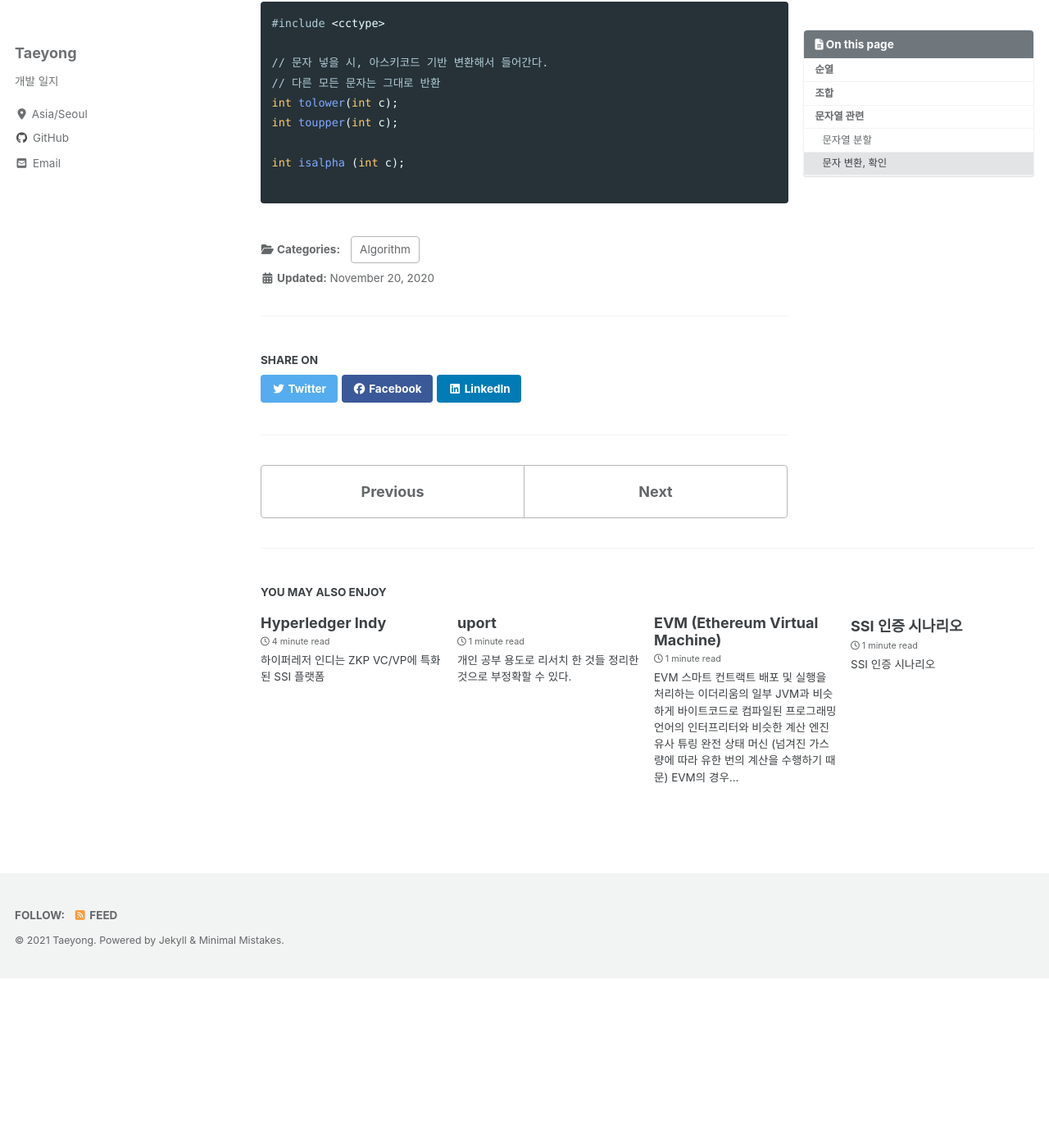
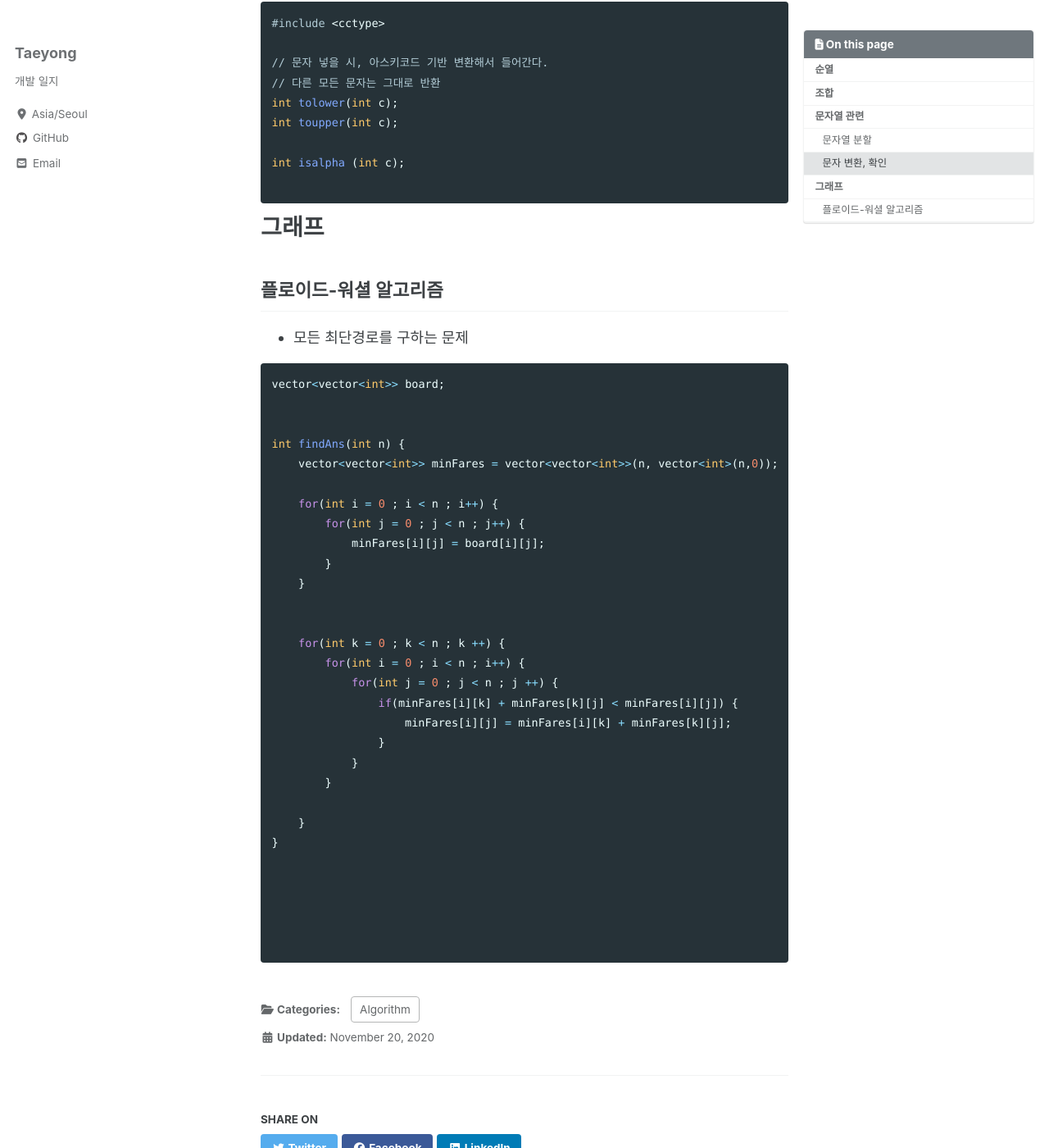
Before and after one commit to TaeYongHwang/TaeYongHwang.github.io, a Jekyll site: the page built from _posts/algorithm/2020-11-20-requently-used.md, in a window 1280 px wide and 1400 px high, scrolled down 1406 px. Shown: the whole window at 82% size. Built offline with Jekyll 4.4.1, drawn with Linux system fonts in a browser that asks for light colours; cached includes are drawn as plain includes; nearby versions of some CDN libraries; before the commit the page ends 2599 px from its top, so only the background shows below that; some of the changed text lies outside the part shown.

Commit message:
플로이드 워셜

````diff
--- a/_posts/algorithm/2020-11-20-requently-used.md
+++ b/_posts/algorithm/2020-11-20-requently-used.md
@@ -7,6 +7,7 @@ categories: Algorithm
 ---
 
 # 순열
+
 - nCk를 구할 수도 있는데, 이 경우 v에 1원소를 k개, 0원소를 n-k개 삽입해 구할 수 있다.
 ``` cpp
     vector<int> v;
@@ -67,3 +68,40 @@ int toupper(int c);
 int isalpha (int c);
 
 ```
+
+# 그래프
+
+## 플로이드-워셜 알고리즘
+- 모든 최단경로를 구하는 문제
+
+```cpp
+vector<vector<int>> board;
+
+
+int findAns(int n) {
+    vector<vector<int>> minFares = vector<vector<int>>(n, vector<int>(n,0));
+
+    for(int i = 0 ; i < n ; i++) {
+        for(int j = 0 ; j < n ; j++) {
+            minFares[i][j] = board[i][j];
+        }
+    }
+
+
+    for(int k = 0 ; k < n ; k ++) {
+        for(int i = 0 ; i < n ; i++) {
+            for(int j = 0 ; j < n ; j ++) {
+                if(minFares[i][k] + minFares[k][j] < minFares[i][j]) {
+                    minFares[i][j] = minFares[i][k] + minFares[k][j];
+                }
+            }
+        }
+
+    }
+}
+
+
+
+
+
+```
````
